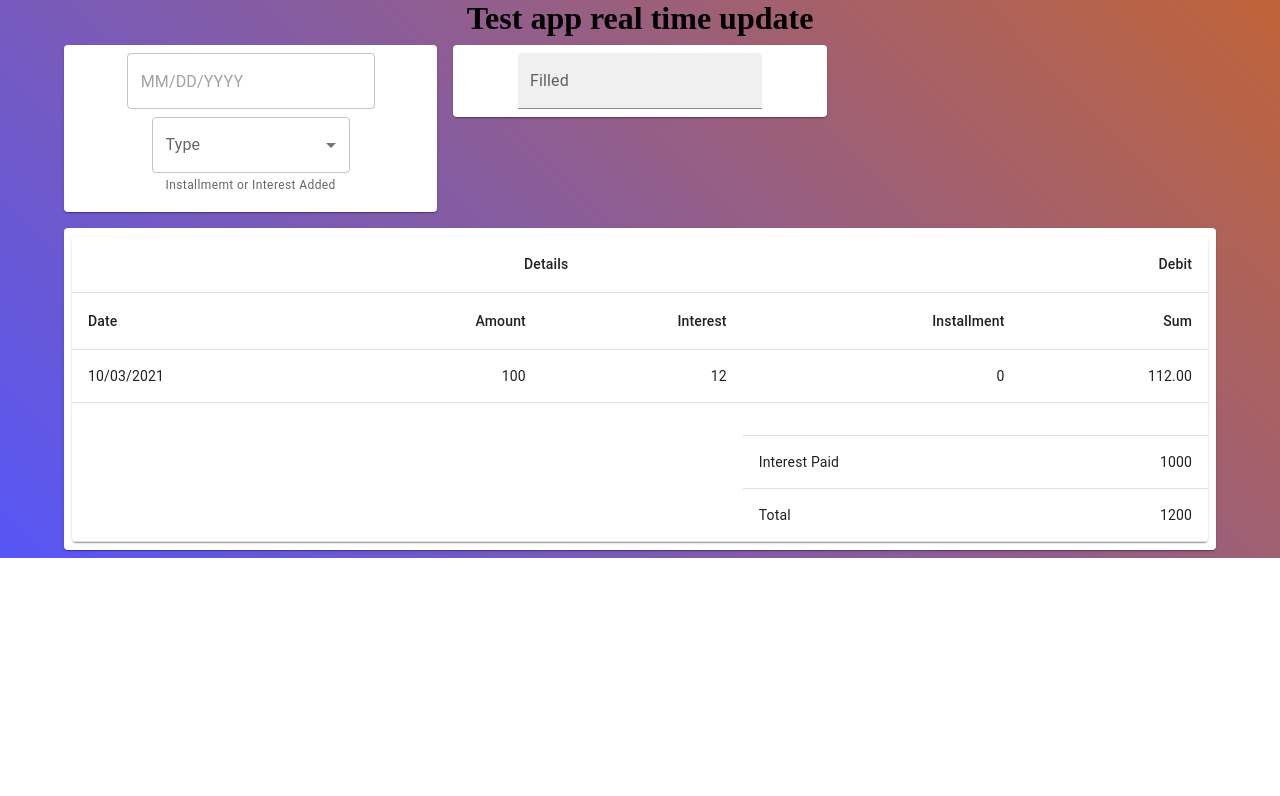
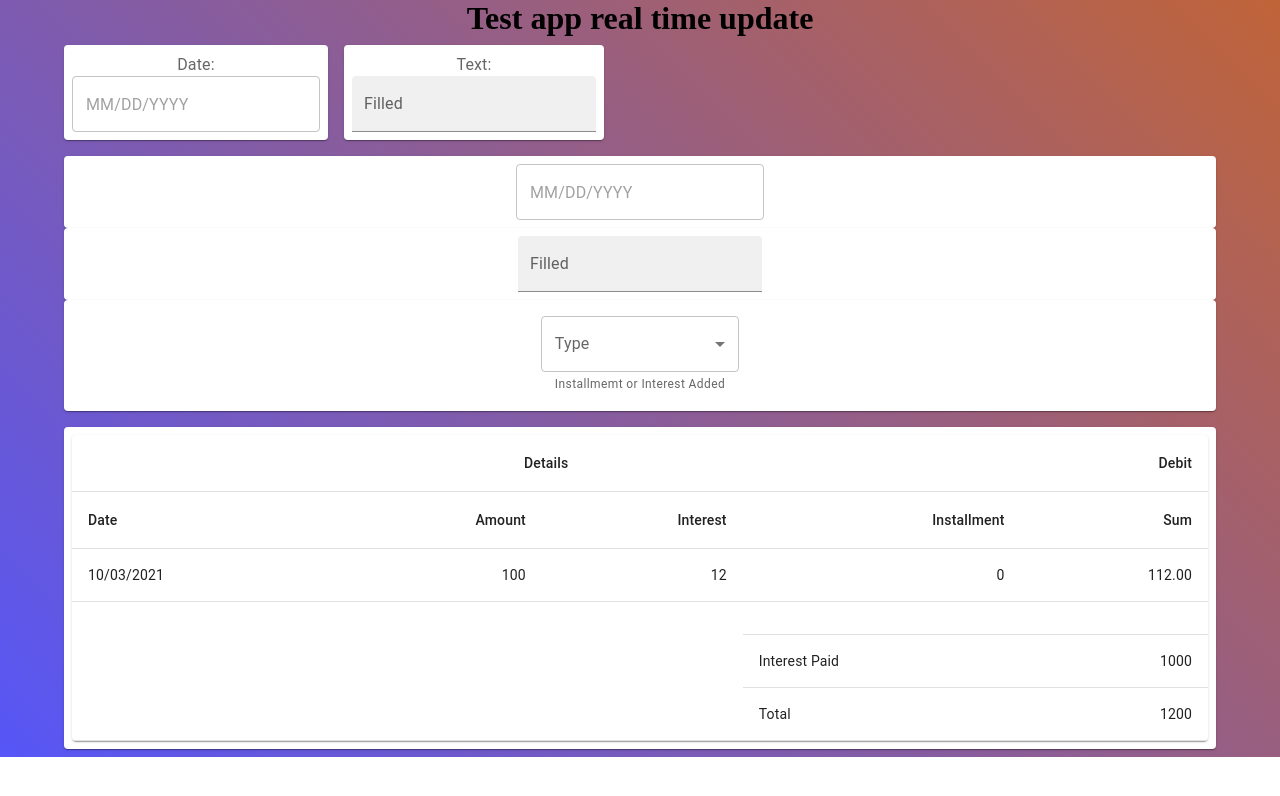
Before and after one commit to harsh8051/RandomReactStuff, a React (Create React App) app: page / in a window 1280 px wide. Shown: the top 796 px of the page. Built offline with nearby package versions, Linux system fonts and the light colour scheme.

Commit message:
Chnages for grid alignment

```diff
--- a/src/LoanCalculater/BasicGrid.jsx
+++ b/src/LoanCalculater/BasicGrid.jsx
@@ -7,6 +7,7 @@ import Paper from "@mui/material/Paper";
 import SpanningTable from "./SpanningTable";
 import DateComponent from "./Component/Input/DateComponent";
 import SelectLabels from "./Component/Input/SelectLabels";
+import InputLabel from "@mui/material/InputLabel";
 
 const Item = styled(Paper)(({ theme }) => ({
   backgroundColor: theme.palette.mode === "dark" ? "#1A2027" : "#fff",
@@ -28,20 +29,37 @@ export default function BasicGrid() {
 
   return (
     <Box sx={{ flexGrow: 1 }}>
+
+
       <Grid container spacing={2}>
-        <Grid xs={4}>
+      <Grid item xs={12}>
+          <Grid container spacing={2}>
+            <Grid item xs={6} textAlign="right">
+              <Item>
+                <InputLabel>Date:</InputLabel>
+                <DateComponent />
+              </Item>
+            </Grid>
+            <Grid item xs={6} textAlign="left">
+              <Item>
+                <InputLabel>Text:</InputLabel>
+                <TextField id="filled-basic" label="Filled" variant="filled" />
+              </Item>
+            </Grid>
+          </Grid>
+        </Grid>
+        <Grid  item xs={12}>
           <Item>
             <DateComponent />
+          </Item>
+          <Item>
+            <TextField id="filled-basic" label="Filled" variant="filled" />
+          </Item>
+          <Item>
             <SelectLabels />
           </Item>
         </Grid>
-        <Grid xs={4}>
-          <Item>
-            <TextField id="filled-basic" label="Filled" variant="filled" />
-          </Item>
-        </Grid>
-        <Grid xs={4}></Grid>
-        <Grid xs={12}>
+        <Grid item xs={12}>
           <Item>
             <SpanningTable rows={rows} />
           </Item>
```
